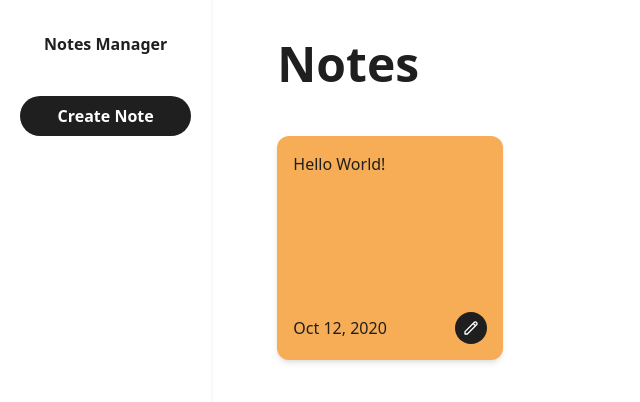
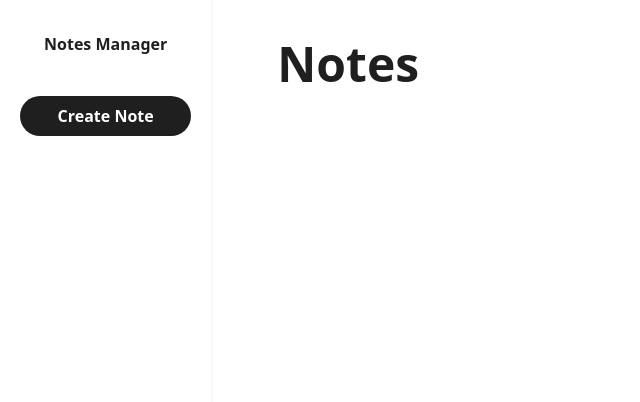
Before and after one commit to angel-codes/notes-manager, a React (Create React App) app: page / in a window 1280 px wide. Shown: the top 402 px of the page, without its empty margins (0-640 px from the left). Built offline with nearby package versions, Linux system fonts and the light colour scheme; what @tailwindcss/custom-forms would draw is missing.

Commit message:
✨ feature(NotesContainer): Display the notes

```diff
--- a/src/componets/Note.js
+++ b/src/componets/Note.js
@@ -1,9 +1,14 @@
 import React from 'react';
+import PropTypes from 'prop-types';
 
-const Note = () => {
+const Note = ({ note }) => {
+  const { content, color, date } = note;
+
   return (
-    <li className="flex flex-col p-4 h-56 text-primary font-medium bg-orange-400 rounded-xl shadow-md">
-      <div className="mb-auto">Hello World!</div>
+    <li
+      className={`flex flex-col p-4 h-56 text-primary font-medium bg-${color}-400 rounded-xl shadow-md`}
+    >
+      <div className="mb-auto">{content}</div>
       <div className="flex items-center justify-between">
         <p className="font-normal">Oct 12, 2020</p>
         <button className="flex items-center justify-center w-8 h-8 bg-primary rounded-full">
@@ -27,4 +32,8 @@ const Note = () => {
   );
 };
 
+Note.propTypes = {
+  note: PropTypes.object.isRequired
+};
+
 export default Note;
--- a/src/componets/NotesContainer.js
+++ b/src/componets/NotesContainer.js
@@ -1,15 +1,22 @@
-import React from 'react';
+import React, { useContext } from 'react';
 
+// Context
+import { NotesContext } from '../context/NotesProvider';
 // Components
 import Note from './Note';
 
 const NotesContainer = () => {
+  const NotesState = useContext(NotesContext);
+  const { notes } = NotesState;
+
   return (
-    <main className="col-span-4 pt-10 px-16 w-full">
+    <main className="col-span-5 pt-10 px-16 w-full">
       <h1 className="text-primary text-5xl font-bold">Notes</h1>
       <div className="mt-12">
-        <ul className="grid gap-6 grid-cols-3">
-          <Note />
+        <ul className="grid gap-6 grid-cols-4">
+          {notes.map(note => (
+            <Note note={note} />
+          ))}
         </ul>
       </div>
     </main>
```
